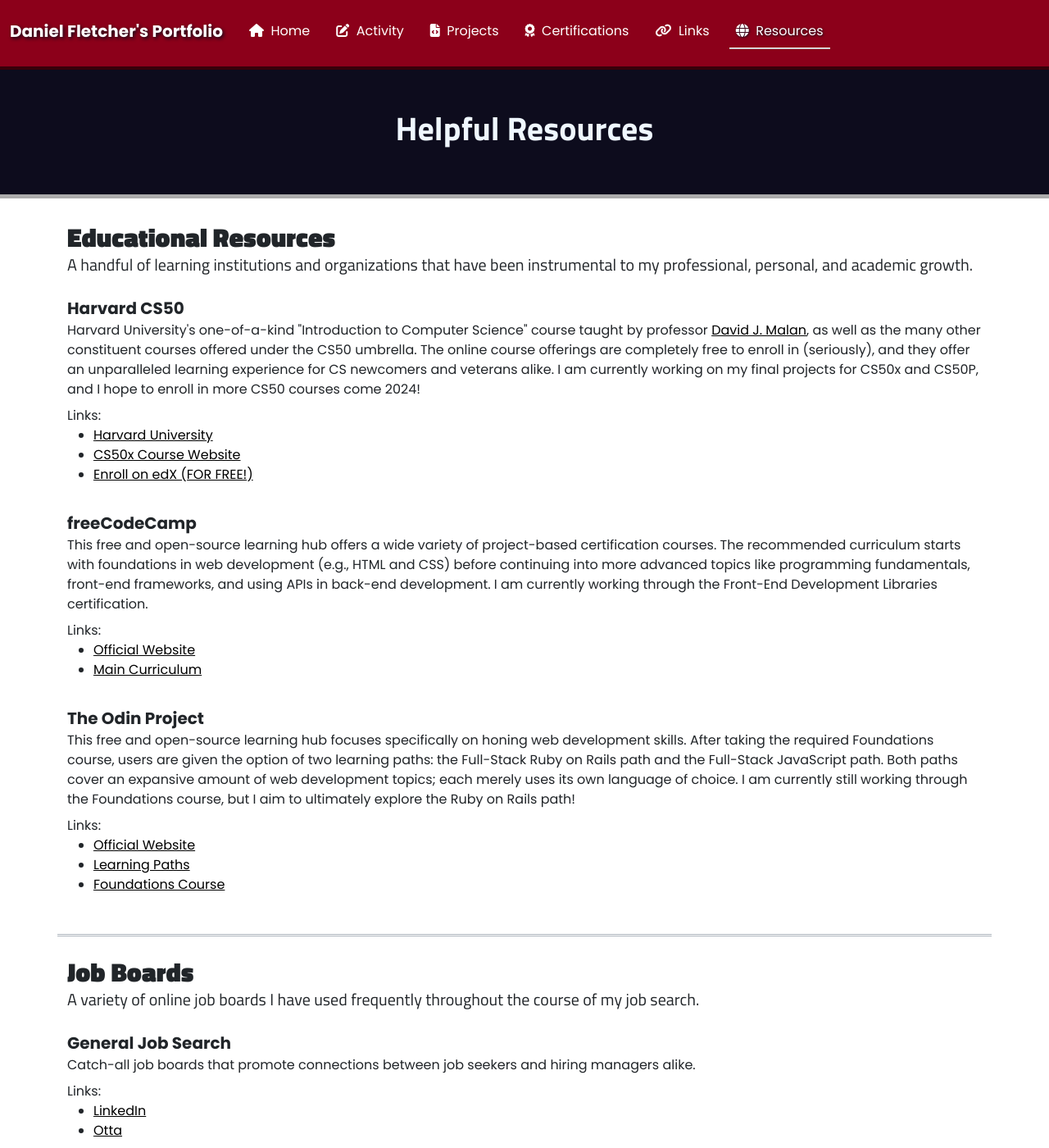
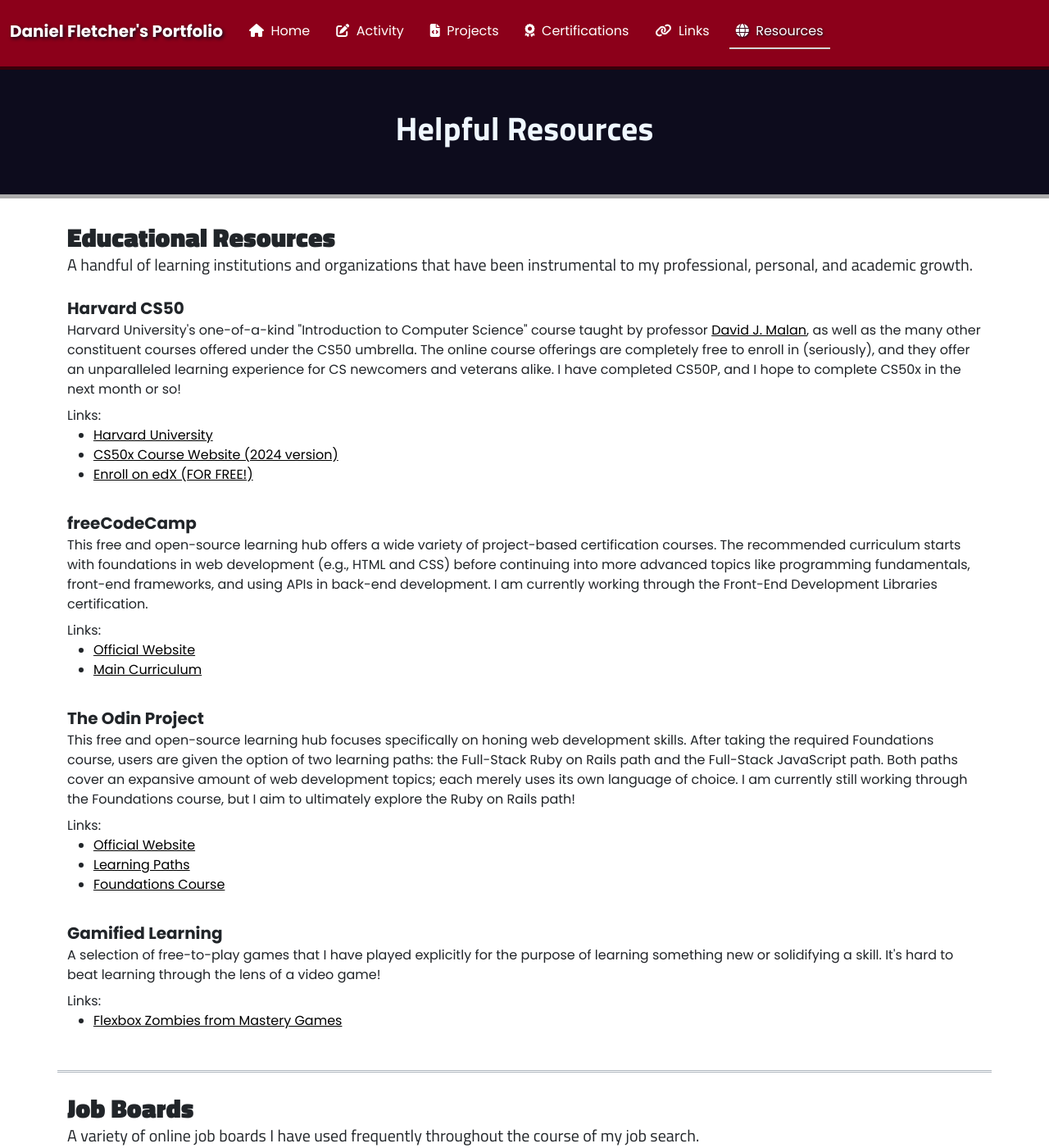
Before and after one commit to DanielTheFletch/portfolio, a Jekyll site: the page built from resources.html, in a window 1280 px wide and 1400 px high. Shown: the whole window at 82% size. Built offline with Jekyll 4.4.1, drawn with Linux system fonts in a browser that asks for light colours.

Commit message:
Add Flexbox Zombies to Resources page

```diff
--- a/_data/resources.yml
+++ b/_data/resources.yml
@@ -2,12 +2,12 @@
   subtitle: "A handful of learning institutions and organizations that have been instrumental to my professional, personal, and academic growth."
   resources:
     - name: "Harvard CS50"
-      blurb: "Harvard University's one-of-a-kind \"Introduction to Computer Science\" course taught by professor <a class=\"external-link\" href=\"https://www.linkedin.com/in/malan/\">David J. Malan</a>, as well as the many other constituent courses offered under the CS50 umbrella. The online course offerings are completely free to enroll in (seriously), and they offer an unparalleled learning experience for CS newcomers and veterans alike. I am currently working on my final projects for CS50x and CS50P, and I hope to enroll in more CS50 courses come 2024!"
+      blurb: "Harvard University's one-of-a-kind \"Introduction to Computer Science\" course taught by professor <a class=\"external-link\" href=\"https://www.linkedin.com/in/malan/\">David J. Malan</a>, as well as the many other constituent courses offered under the CS50 umbrella. The online course offerings are completely free to enroll in (seriously), and they offer an unparalleled learning experience for CS newcomers and veterans alike. I have completed CS50P, and I hope to complete CS50x in the next month or so!"
       links:
         - name: "Harvard University"
           href: "https://www.harvard.edu/"
-        - name: "CS50x Course Website"
-          href: "https://cs50.harvard.edu/x/2023/"
+        - name: "CS50x Course Website (2024 version)"
+          href: "https://cs50.harvard.edu/x/2024/"
         - name: "Enroll on edX (FOR FREE!)"
           href: "https://www.edx.org/learn/computer-science/harvard-university-cs50-s-introduction-to-computer-science"
     - name: "freeCodeCamp"
@@ -26,6 +26,11 @@
           href: "https://www.theodinproject.com/paths"
         - name: "Foundations Course"
           href: "https://www.theodinproject.com/paths/foundations/courses/foundations"
+    - name: "Gamified Learning"
+      blurb: "A selection of free-to-play games that I have played explicitly for the purpose of learning something new or solidifying a skill. It's hard to beat learning through the lens of a video game!"
+      links:
+        - name: "Flexbox Zombies from Mastery Games"
+          href: "https://mastery.games/flexboxzombies/"
 - title: "Job Boards"
   subtitle: "A variety of online job boards I have used frequently throughout the course of my job search."
   resources:
```
